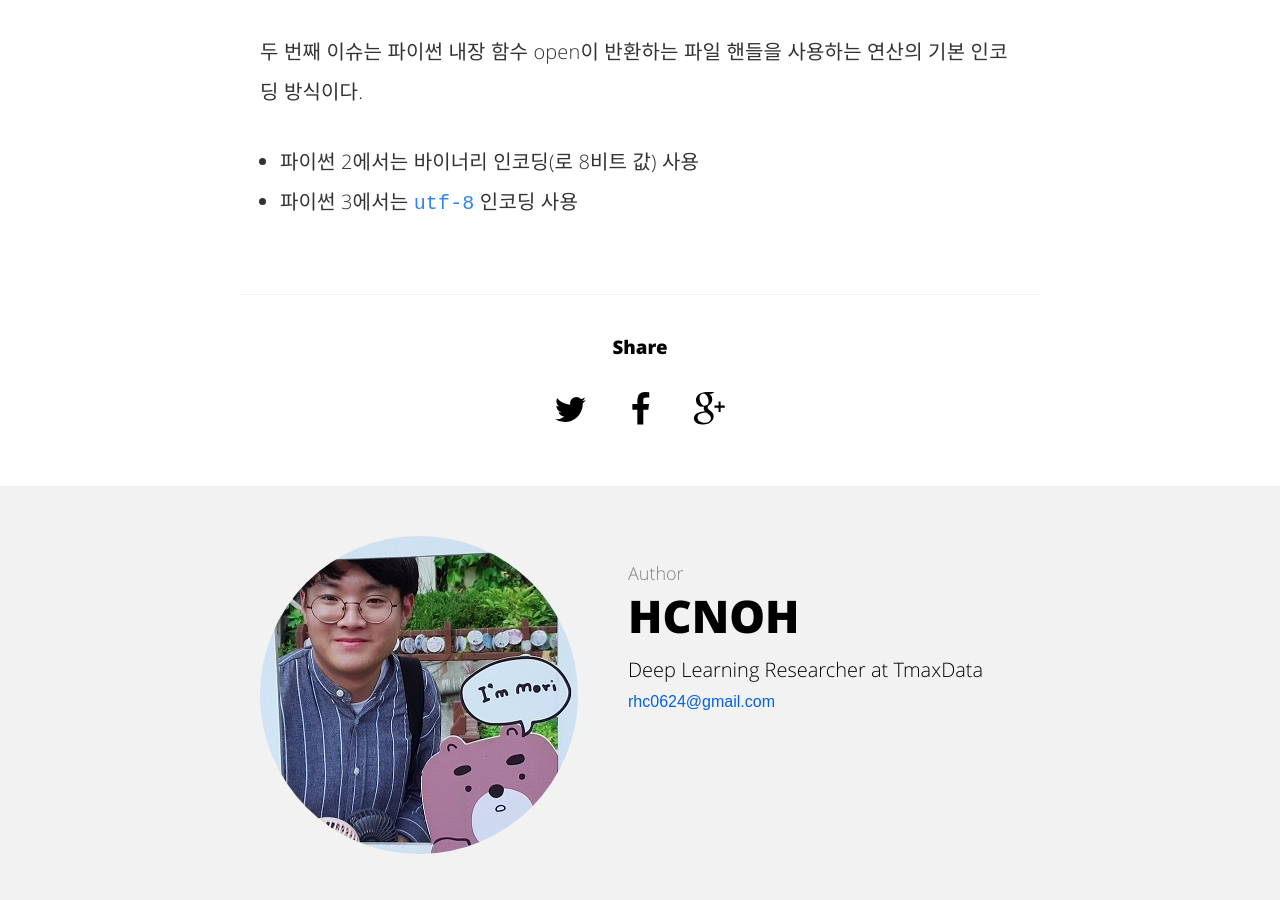
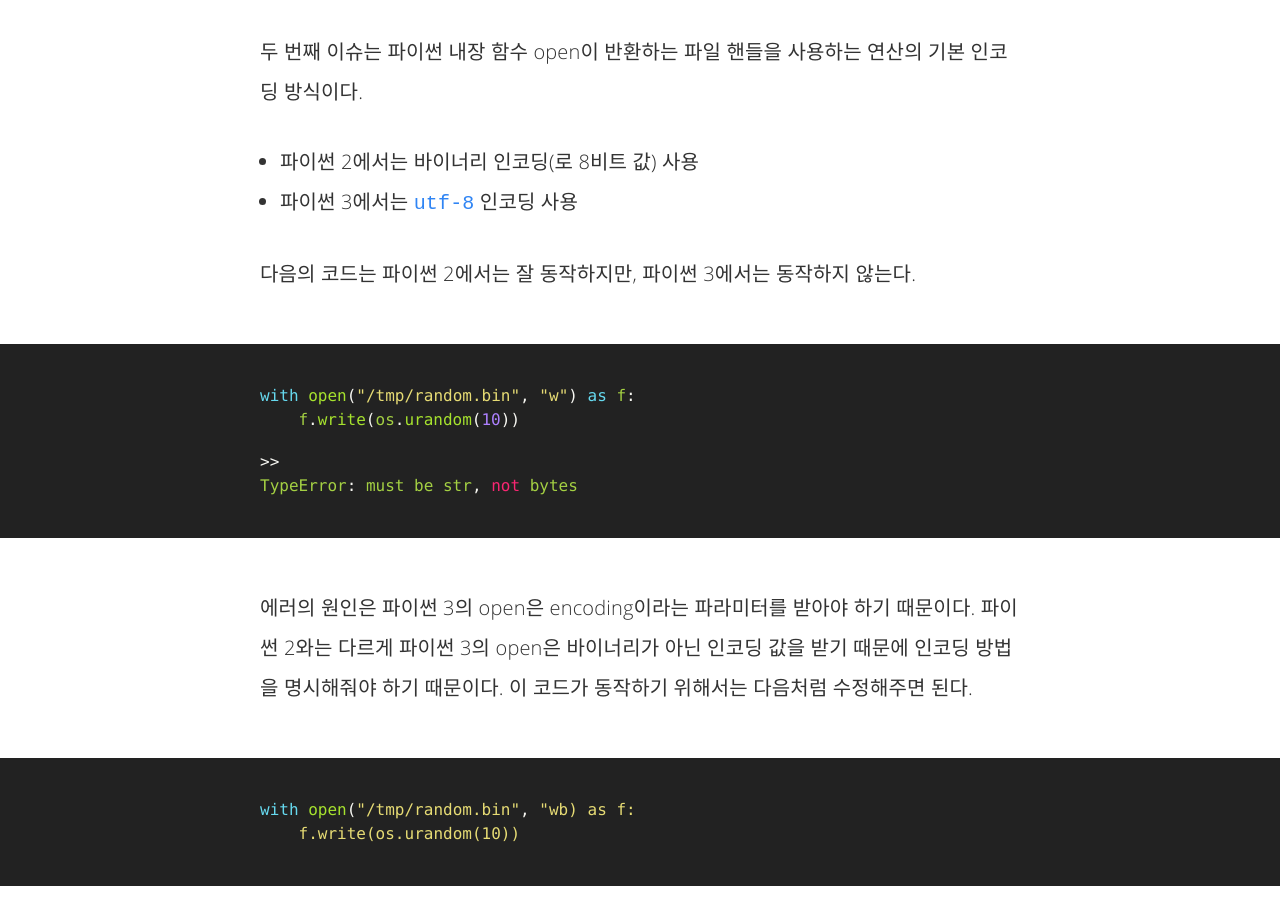
Before and after one commit to hcnoh/blog-prev, a Jekyll site: the page built from _posts/2018-09-09-effective-python-way03.md, in a window 1280 px wide and 900 px high, scrolled down 4371 px. Built offline with Jekyll 4.4.1, drawn with Linux system fonts in a browser that asks for light colours; comment, search, counter and statistics services are not loaded; some of the changed text lies outside the part shown.

Commit message:
Update 2018-09-09-effective-python-way03.md

```diff
--- a/_posts/2018-09-09-effective-python-way03.md
+++ b/_posts/2018-09-09-effective-python-way03.md
@@ -86,3 +86,18 @@ def to_str(unicode_or_str):
 두 번째 이슈는 파이썬 내장 함수 open이 반환하는 파일 핸들을 사용하는 연산의 기본 인코딩 방식이다.
 - 파이썬 2에서는 바이너리 인코딩(로 8비트 값) 사용
 - 파이썬 3에서는 `utf-8` 인코딩 사용
+
+다음의 코드는 파이썬 2에서는 잘 동작하지만, 파이썬 3에서는 동작하지 않는다.
+{% highlight python %}
+with open("/tmp/random.bin", "w") as f:
+    f.write(os.urandom(10))
+
+>>
+TypeError: must be str, not bytes
+{% endhighlight %}
+에러의 원인은 파이썬 3의 open은 encoding이라는 파라미터를 받아야 하기 때문이다. 파이썬 2와는 다르게 파이썬 3의 open은 바이너리가 아닌 인코딩 값을 받기 때문에 인코딩 방법을 명시해줘야 하기 때문이다. 이 코드가 동작하기 위해서는 다음처럼 수정해주면 된다.
+{% highlight python %}
+with open("/tmp/random.bin", "wb) as f:
+    f.write(os.urandom(10))
+{% endhighlight %}
+즉 위처럼 문자 쓰기 모드 `w`가 아니라 바이너리 쓰기 모드인 `wb`로 설정해주면 파이썬 2에서처럼 잘 동작한다는 것을 확인할 수 있다. 읽기 모드에서도 마찬가지로 `r`, `rb`가 사용된다.
```
